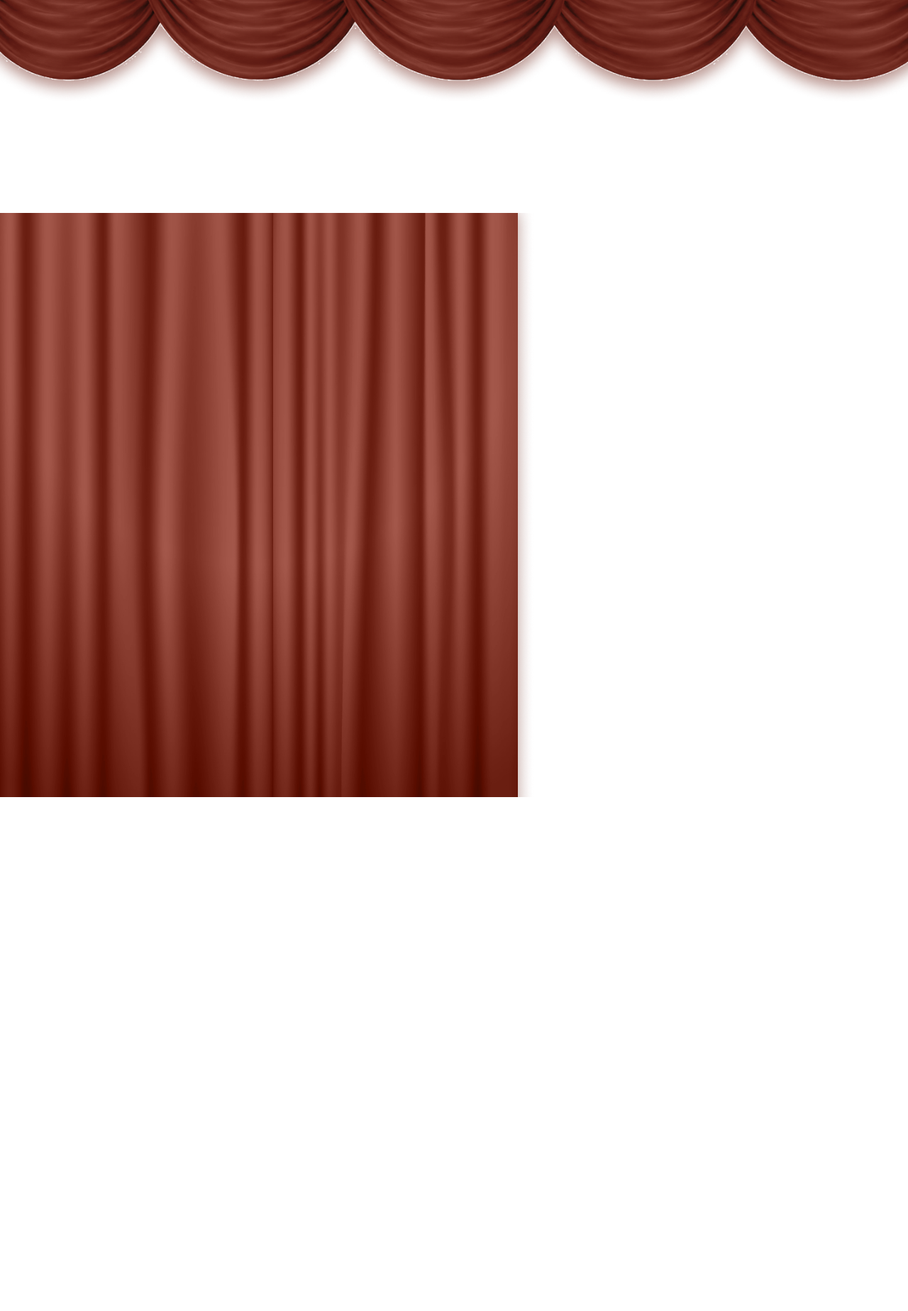
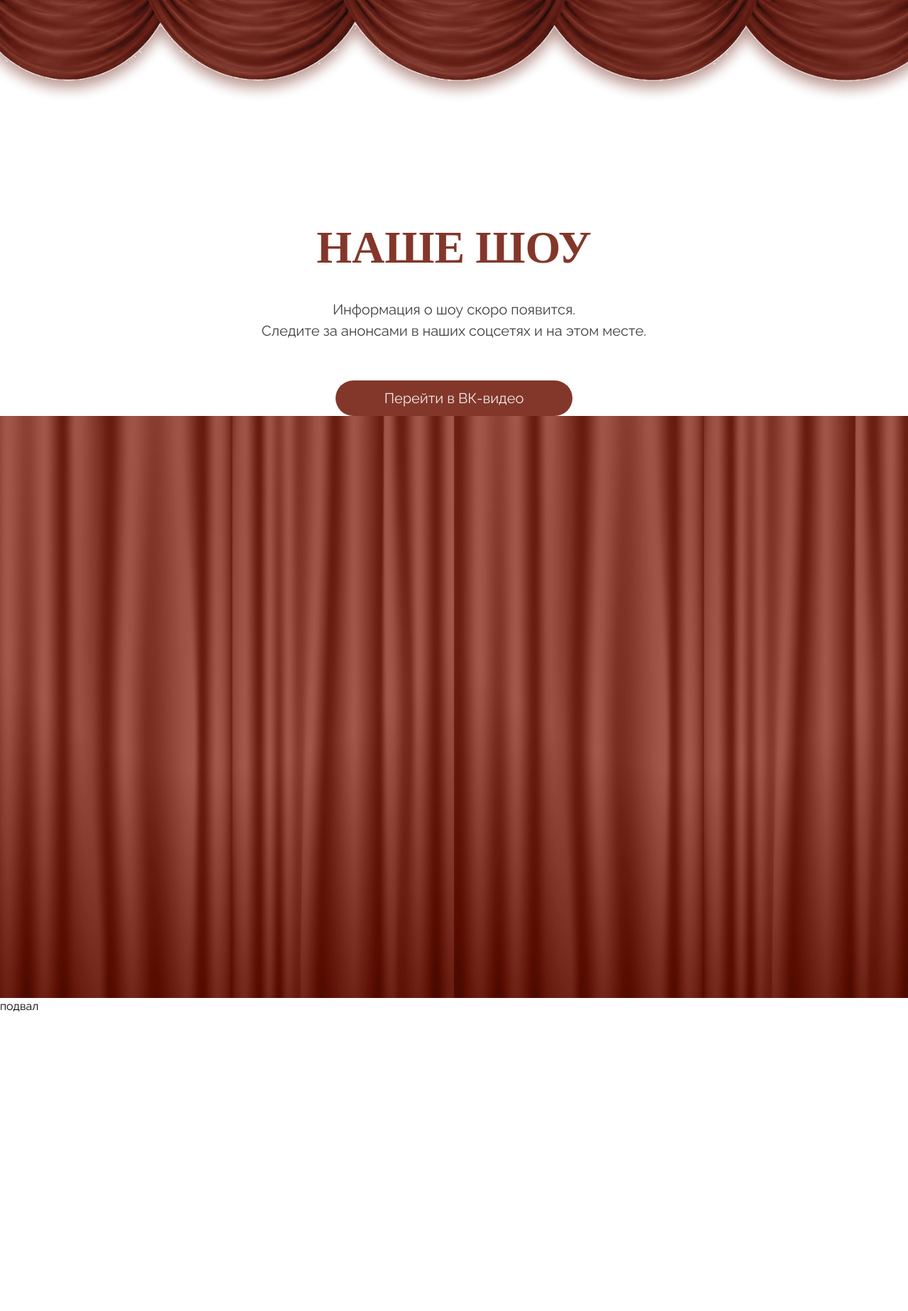
Before and after one commit to vikkkaa22/burokrat, a Laravel app: page / in a window 1280 px wide. Shown: the part 73-1920 px from the top of the page at 71% size. After the commit the page ends 1498 px from the top, so only its background shows below. Run offline with Laravel 12, Linux system fonts and the light colour scheme; style sheets or scripts are compiled from the project's sources.

Commit message:
верстка штор

```diff
--- a/resources/css/app.css
+++ b/resources/css/app.css
@@ -16,16 +16,16 @@
 }
 
 
-.content{
-  /* display: grid;
-  grid-template-columns: max-content; */
+/* .content{
+  display: grid;
+  grid-template-columns: max-content;
   text-align: center;
-  /* justify-content: center; */
+  justify-content: center;
 }
 
 .curtains{
   display: grid;
-  grid-template-columns:auto;
+  grid-template-columns:auto ;
   gap: 900px;
 
-}
+} */
--- a/resources/views/sections/show.blade.php
+++ b/resources/views/sections/show.blade.php
@@ -12,15 +12,16 @@
     <div class="grid-row">
         <img class=" mb-[135px] w-full" src="img/coving.png" alt="падуга">
 
-    <div class="curtains">
-        <img class=" " src="img/l_curtains.png" alt="левая штора">
-        <img src="img/r_curtains.png" alt="правая штора">
-    </div>
-
-    <div class="content" >
+    <div class="content text-center" >
         <h2 class="text-[64px] text-red font-title font-bold mb-[25px] ">НАШЕ ШОУ</h2>
         <p class="text-[20px] text-gray font-main mb-[55px]">Информация о шоу скоро появится.<br>Следите за анонсами в наших соцсетях и на этом месте.</p>
         <button class="text-[20px] text-white font-main bg-red rounded-[50px] px-[69px] py-[10px] max-w-[350px] ">Перейти в ВК-видео</button>
+    </div>
+
+    <div class="relative h-[820px] overflow-hidden">
+        <h2 class="text-[64px] text-white font-title font-bold mb-[25px] text-center">НАШЕ ШОУ</h2>
+        <img class="absolute top-0 left-0 h-full w-1/2 object-cover" src="img/l_curtains.png" alt="левая штора">
+        <img class="absolute top-0 right-0 h-full w-1/2 object-cover" src="img/r_curtains.png" alt="правая штора">
     </div>
 </div>
 
--- a/resources/views/welcome.blade.php
+++ b/resources/views/welcome.blade.php
@@ -29,9 +29,9 @@
          @include('sections.reviews')
          @include('sections.show')
 
-    <p class="text-red-800 text-3xl font-bold line-through">Lorem ipsum dolor, sit amet consectetur adipisicing elit. Voluptatum quis ex aspernatur tenetur, dolore repellendus, ratione, fugit numquam porro suscipit corrupti natus iusto repellat iure illum cumque atque magni mollitia! Lorem ipsum dolor sit amet, consectetur adipisicing elit. Reiciendis magni eveniet quas dolorem eius qui accusantium dicta esse sint est unde provident tempore expedita non, explicabo et atque quae doloribus?</p>
+    <!-- <p class="text-red-800 text-3xl font-bold line-through">Lorem ipsum dolor, sit amet consectetur adipisicing elit. Voluptatum quis ex aspernatur tenetur, dolore repellendus, ratione, fugit numquam porro suscipit corrupti natus iusto repellat iure illum cumque atque magni mollitia! Lorem ipsum dolor sit amet, consectetur adipisicing elit. Reiciendis magni eveniet quas dolorem eius qui accusantium dicta esse sint est unde provident tempore expedita non, explicabo et atque quae doloribus?</p>
     <img src="img/1.jpg" alt="tiger">
-    <p class="bg-bg text-red">Lorem ipsum dolor sit amet consectetur adipisicing elit. Aliquid repudiandae possimus dolorum fugit illo rerum illum expedita minus rem quis voluptate iure quam cum, facere blanditiis fuga accusantium odit natus?</p>
+    <p class="bg-bg text-red">Lorem ipsum dolor sit amet consectetur adipisicing elit. Aliquid repudiandae possimus dolorum fugit illo rerum illum expedita minus rem quis voluptate iure quam cum, facere blanditiis fuga accusantium odit natus?</p>    -->
     </main>
     <footer>
         подвал
```
